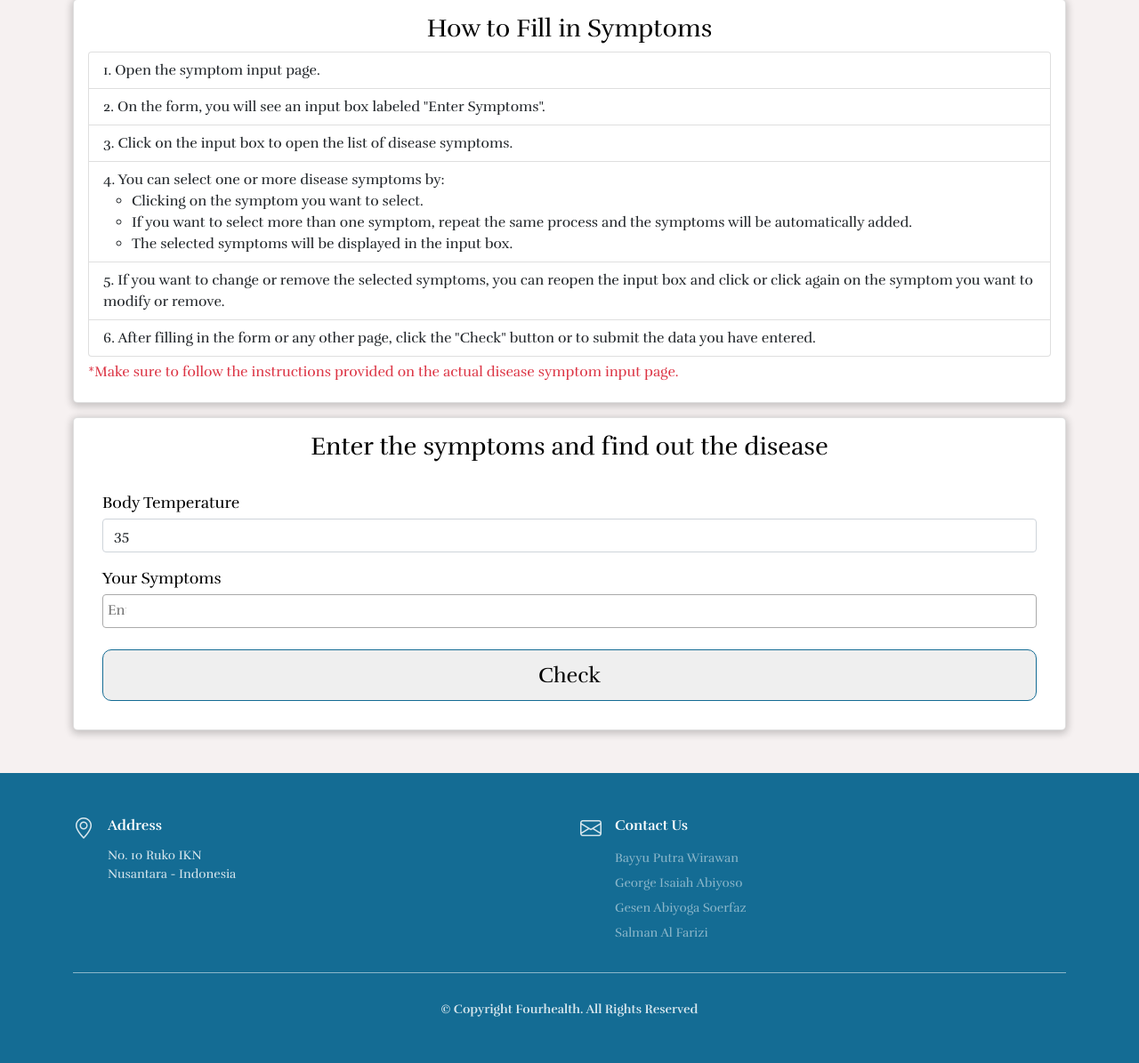
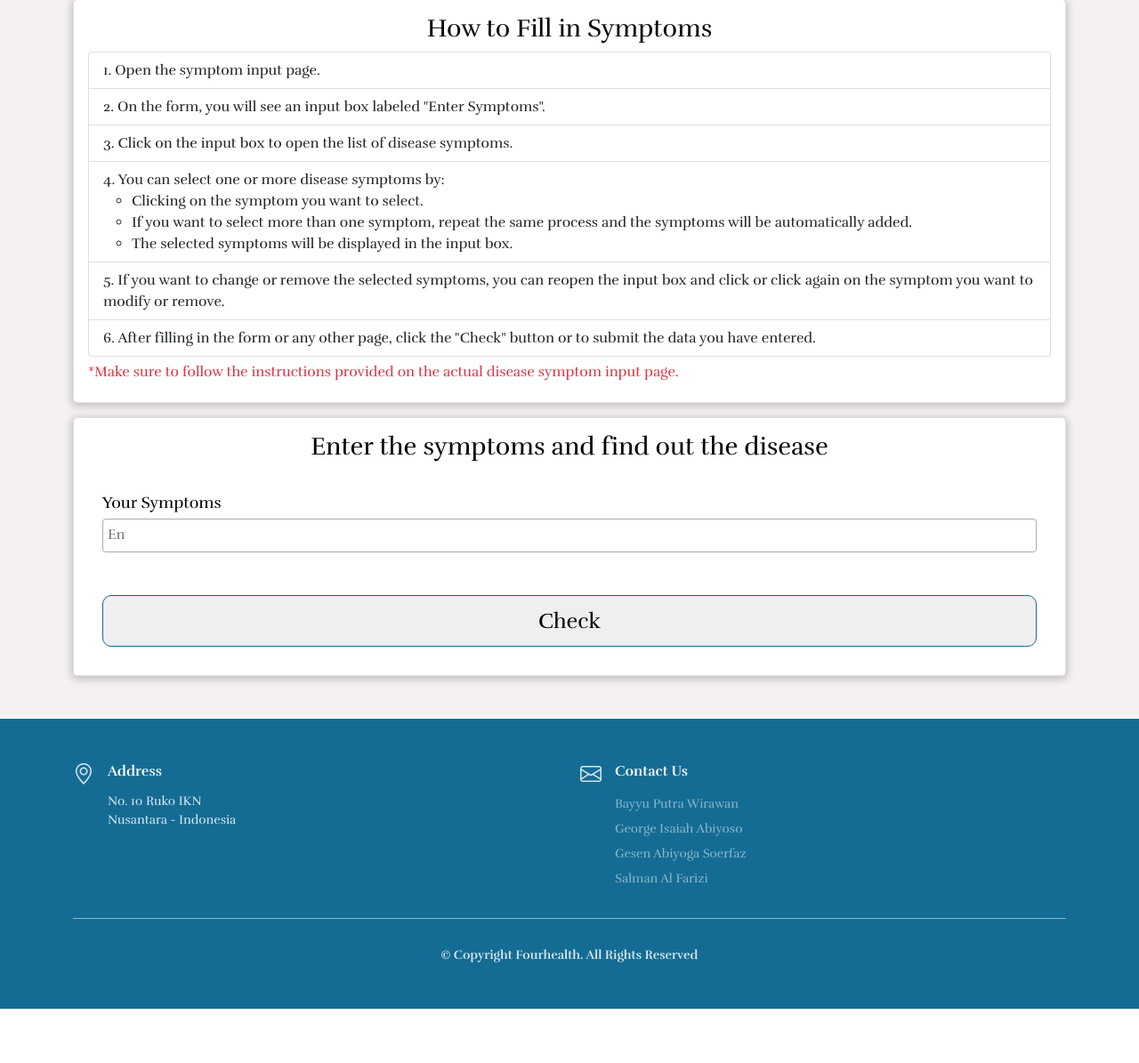
Before and after one commit to soerfaz/Fourhealth, a Flask app: template app/templates/cek_penyakit.html in a window 1280 px wide. Shown: the part 335-1530 px from the top of the page at 89% size. After the commit the page ends 1469 px from the top, so only its background shows below. Run offline with Flask 3, Linux system fonts and the light colour scheme; the template is opened without the code that fills it: most values are stand-ins (such as "Sample title", 1, 10 or a date in 2020); parts of the project's set-up code (start-up, migrations or seed data) failed here and were passed over; some libraries are stand-ins or nearby versions.

Commit message:
merubah input

```diff
--- a/app/templates/cek_penyakit.html
+++ b/app/templates/cek_penyakit.html
@@ -37,11 +37,7 @@
         <div>
           <div class="form col-lg-12" action="" id="form" method="post">
             <div class="form-group form-title">
-              <div class="mb-3">
-                <label class="form-label" for="form-label">Body Temperature</label>
-                <input id="fever" value="35" type="number" min="25" max="50" step="1" name="temperature" class="form-control">
-              </div>
-              <div class="mb-4">
+              <div class="mb-5">
                 <label for="symptomps" class="form-label">Your Symptoms</label>
                 <select class="form-select form-control" multiple="multiple" id="symptomps"  name="symptomps" required>
                 </select>
```
